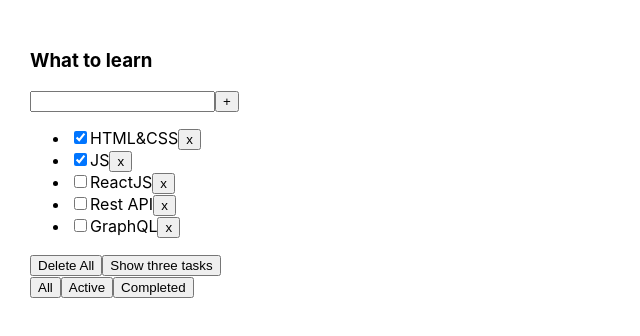
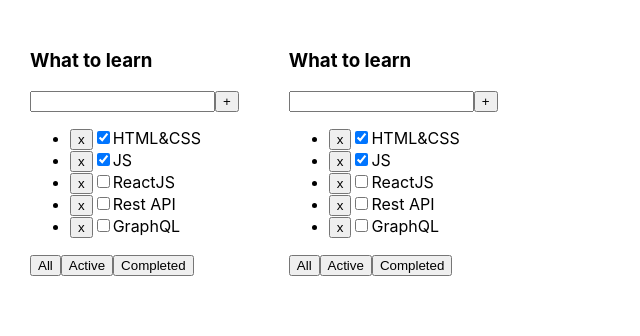
Before and after one commit to BlackLightninGg/Todolist, a React (Create React App) app: page / in a window 1280 px wide. Shown: the top 336 px of the page, without its empty margins (0-640 px from the left). Built offline with nearby package versions, Linux system fonts and the light colour scheme.

Commit message:
Learned and used hook useRef, appended and used extension auto-animate for teg ul

```diff
--- a/package.json
+++ b/package.json
@@ -10,10 +10,12 @@
     "@types/node": "^16.18.1",
     "@types/react": "^18.0.23",
     "@types/react-dom": "^18.0.7",
+    "@types/uuid": "^9.0.1",
     "react": "^18.2.0",
     "react-dom": "^18.2.0",
     "react-scripts": "5.0.1",
     "typescript": "^4.8.4",
+    "uuid": "^9.0.0",
     "web-vitals": "^2.1.4"
   },
   "scripts": {
@@ -39,5 +41,8 @@
       "last 1 firefox version",
       "last 1 safari version"
     ]
+  },
+  "devDependencies": {
+    "@formkit/auto-animate": "^1.0.0-beta.6"
   }
 }
--- a/src/App.tsx
+++ b/src/App.tsx
@@ -1,63 +1,108 @@
 import React, { useState } from 'react';
 import './App.css';
 import { Todolist } from './Todolist';
+import { v1 } from 'uuid';
+
+// Hi guys!
+// 1. Let's try an alternative way. Instead of useState we can try useRef in Todolist.tsx:
+// <input
+//     //value={title}
+//     // onChange={ onChangeHandler }
+//     ref={onChangeRef}
+//     onKeyPress={onKeyPressHandler}
+// />
+// let onChangeRef = useRef<HTMLInputElement>(null)
+// Inside of  const addTask = () => {} use onChangeRef.current.value
+// 2. Let's try children and F.C:
+// We will use double 'tag' <Todolist></Todolist>
+// <Todolist title="What to learn"
+//           tasks={tasksForTodolist}
+//           removeTask={removeTask}
+//           changeFilter={changeFilter}
+//           addTask={addTask} >
+//     <div>
+//         <div>Many intresting information</div>
+//      </div>
+// </Todolist>
+//Inside of Todolist.tsx
+// Type out changes in PropsType: children?:React.ReactNode
+// export const Todolist:React.FC<PropsType>=({children, ...props}) =>{
+//     return(
+//         <div>
+//             <div>...</div>
+//             {children}
+//         </div>
+//      )
+// }
+// 3. Let's append some animation in our project:
+//yarn add  @formkit/auto-animate -D
+// we use -D, because the best practice is to add new extensions to the object inside the package.json
+// "devDependencies": {
+//     "@formkit/auto-animate": "^1.0.0-beta.3"
+//   }
+// const [listRef] = useAutoAnimate<HTMLUListElement>() in Todolist.tsx
+// <ul ref={listRef}>
+//Look how smoothly the tasks are added!
+//P.S. Do you understand why a new task append in all Todolists?
+// [because we only have one state for all our todolists, but we'll talk about that on Tuesday.]
 
 
-//Hi guys!
-//1. Let's create a 'DELETE ALL TASKS' button, and place it above the filter buttons
-//Clicking the button removes all tasks
-//2. Let's create a fourth filter button-if you click it, the first three tasks will be displayed
-//3. Relocate everything associated with  filters to the Todolist.tsx component. Make it work
-//
-// let [filter, setFilter] = useState<FilterValuesType>("all");
-//
-// let tasksForTodolist = tasks;
-//
-// if (filter === "active") {
-//     tasksForTodolist = tasks.filter(t => t.isDone === false);
-// }
-// if (filter === "completed") {
-//     tasksForTodolist = tasks.filter(t => t.isDone === true);
-// }
-//
-// function changeFilter(value: FilterValuesType) {
-//     setFilter(value);
-// }
+export type FilterValuesType = "all" | "active" | "completed";
 
 function App() {
 
     let [tasks, setTasks] = useState([
-        { id: 1, title: "HTML&CSS", isDone: true },
-        { id: 2, title: "JS", isDone: true },
-        { id: 3, title: "ReactJS", isDone: false },
-        { id: 4, title: "Rest API", isDone: false },
-        { id: 5, title: "GraphQL", isDone: false },
+        { id: v1(), title: "HTML&CSS", isDone: true },
+        { id: v1(), title: "JS", isDone: true },
+        { id: v1(), title: "ReactJS", isDone: false },
+        { id: v1(), title: "Rest API", isDone: false },
+        { id: v1(), title: "GraphQL", isDone: false },
     ]);
 
-
-    let threeTasks = tasks
-
-    function removeTask(id: number) {
+    function removeTask(id: string) {
         let filteredTasks = tasks.filter(t => t.id != id);
         setTasks(filteredTasks);
     }
 
-
-    function deleteAllTasks(empty: Array<any>) {
-        setTasks(empty)
+    function addTask(title: string) {
+        let task = { id: v1(), title: title, isDone: false };
+        let newTasks = [task, ...tasks];
+        setTasks(newTasks);
     }
 
-    function showThreeTasks() {
-        setTasks(threeTasks.splice(0, 3))
+    let [filter, setFilter] = useState<FilterValuesType>("all");
+
+    let tasksForTodolist = tasks;
+
+    if (filter === "active") {
+        tasksForTodolist = tasks.filter(t => t.isDone === false);
     }
+    if (filter === "completed") {
+        tasksForTodolist = tasks.filter(t => t.isDone === true);
+    }
+
+    function changeFilter(value: FilterValuesType) {
+        setFilter(value);
+    }
+
+
 
     return (
         <div className="App">
             <Todolist title="What to learn"
-                tasks={tasks}
+                tasks={tasksForTodolist}
                 removeTask={removeTask}
-                deleteAllTasks={deleteAllTasks}
-                showThreeTasks={showThreeTasks} />
+                changeFilter={changeFilter}
+                addTask={addTask} >
+                <div>
+                    <div>Many intresting information</div>
+                </div>
+            </Todolist>
+            <Todolist title="What to learn"
+                       tasks={tasksForTodolist}
+                      removeTask={removeTask}
+                       changeFilter={changeFilter}
+                      addTask={addTask}/>
         </div>
     );
 }
@@ -65,59 +110,113 @@ function App() {
 export default App;
 
 
-//-------------------------------------------------------------------------
 
-// import React, {useState} from 'react';
-// import './App.css';
-// import {Todolist} from './Todolist';
+
+
+
+
+
+
+
+
+
+
+
+
+
+
+
+
+
+
+
+
+
+
+
+
+
+
+//-------------------------------------------------------------------------------------------------------
 //
-//
-// export type FilterValuesType = "all" | "active" | "completed" | "three";
+// export type FilterValuesType = "all" | "active" | "completed";
 //
 // function App() {
 //
 //     let [tasks, setTasks] = useState([
-//         {id: 1, title: "HTML&CSS", isDone: true},
-//         {id: 2, title: "JS", isDone: true},
-//         {id: 3, title: "ReactJS", isDone: false},
-//         {id: 4, title: "Rest API", isDone: false},
-//         {id: 5, title: "GraphQL", isDone: false},
+//         {id: v1(), title: "HTML&CSS", isDone: true},
+//         {id: v1(), title: "JS", isDone: true},
+//         {id: v1(), title: "ReactJS", isDone: false},
+//         {id: v1(), title: "Rest API", isDone: false},
+//         {id: v1(), title: "GraphQL", isDone: false},
 //     ]);
 //
-//     const deleteAllTasks = () => {
-//         setTasks([])
-//     }
-//
-//     function removeTask(id: number) {
+//     function removeTask(id: string) {
 //         let filteredTasks = tasks.filter(t => t.id != id);
 //         setTasks(filteredTasks);
 //     }
 //
-//     // let [filter, setFilter] = useState<FilterValuesType>("all");
-//     //
-//     // let tasksForTodolist = tasks;
-//     //
-//     // if (filter === "active") {
-//     //     tasksForTodolist = tasks.filter(t => t.isDone === false);
-//     // }
-//     // if (filter === "completed") {
-//     //     tasksForTodolist = tasks.filter(t => t.isDone === true);
-//     // }
-//     //
-//     // function changeFilter(value: FilterValuesType) {
-//     //     setFilter(value);
-//     // }
+//     function addTask(title: string) {
+//         let task = {id: v1(), title: title, isDone: false};
+//         let newTasks = [task, ...tasks];
+//         setTasks(newTasks);
+//     }
+//
+//     let [filter, setFilter] = useState<FilterValuesType>("all");
+//
+//     let tasksForTodolist = tasks;
+//
+//     if (filter === "active") {
+//         tasksForTodolist = tasks.filter(t => t.isDone === false);
+//     }
+//     if (filter === "completed") {
+//         tasksForTodolist = tasks.filter(t => t.isDone === true);
+//     }
+//
+//     function changeFilter(value: FilterValuesType) {
+//         setFilter(value);
+//     }
+//
 //
 //     return (
 //         <div className="App">
-//             <Todolist
-//                 title="What to learn"
-//                 tasks={tasks}
-//                 removeTask={removeTask}
-//                 //changeFilter={changeFilter}
-//                 deleteAllTasks={deleteAllTasks}
+//             <Todolist title="What to learn"
+//                       tasks={tasksForTodolist}
+//                       removeTask={removeTask}
+//                       changeFilter={changeFilter}
+//                       addTask={addTask}>
+//                 <div>
+//                     <div>Many intresting information</div>
+//                     <div>Many intresting information</div>
+//                     <div>Many intresting information</div>
+//                     <div>Many intresting information</div>
+//                     <div>Many intresting information</div>
+//                 </div>
+//             </Todolist>
 //
-//             />
+//             <Todolist title="What to learn"
+//                       tasks={tasksForTodolist}
+//                       removeTask={removeTask}
+//                       changeFilter={changeFilter}
+//                       addTask={addTask}>
+//                 <div>
+//                     <div>A lot of boring information</div>
+//                     <div>A lot of boring information</div>
+//                     <div>A lot of boring information</div>
+//                     <input placeholder={'A lot of boring information'}/>
+//                     <div>
+//                         <button>Boring Button 1</button>
+//                         <button>Boring Button 2</button>
+//                         <button>Boring Button 3</button>
+//                     </div>
+//                 </div>
+//             </Todolist>
+//
+//             <Todolist title="What to learn"
+//                       tasks={tasksForTodolist}
+//                       removeTask={removeTask}
+//                       changeFilter={changeFilter}
+//                       addTask={addTask}/>
 //         </div>
 //     );
 // }
--- a/src/Todolist.tsx
+++ b/src/Todolist.tsx
@@ -1,7 +1,9 @@
-import React, { useState } from 'react';
+import React, { ChangeEvent, KeyboardEvent, useRef, useState } from 'react';
+import { FilterValuesType } from './App';
+import { useAutoAnimate } from '@formkit/auto-animate/react'
 
 type TaskType = {
-    id: number
+    id: string
     title: string
     isDone: boolean
 }
@@ -9,65 +11,67 @@ type TaskType = {
 type PropsType = {
     title: string
     tasks: Array<TaskType>
-    removeTask: (taskId: number) => void
-    deleteAllTasks: (empty: Array<any>) => void
-    showThreeTasks: () => void
+    removeTask: (taskId: string) => void
+    changeFilter: (value: FilterValuesType) => void
+    addTask: (title: string) => void
+    children?: React.ReactNode
 }
 
-export type FilterValuesType = "all" | "active" | "completed";
+export const Todolist: React.FC<PropsType> = ({ children, ...props }) => {
+    //let [title, setTitle] = useState("")
 
 
+    //const onChangeHandler = (e: ChangeEvent<HTMLInputElement>) => {
+    //    setTitle(e.currentTarget.value)
+    //}
 
 
-export function Todolist(props: PropsType) {
-
-    let [filter, setFilter] = useState<FilterValuesType>("all");
-
-    let tasksForTodolist = props.tasks;
-
-    if (filter === "active") {
-        tasksForTodolist = props.tasks.filter(t => t.isDone === false);
-    }
-    if (filter === "completed") {
-        tasksForTodolist = props.tasks.filter(t => t.isDone === true);
-
+    const onKeyPressHandler = (e: KeyboardEvent<HTMLInputElement>) => {
+        if (e.key === 'Enter') {
+            addTask();
+        }
     }
 
-    function changeFilter(value: FilterValuesType) {
-        setFilter(value);
+    const onAllClickHandler = () => props.changeFilter("all");
+    const onActiveClickHandler = () => props.changeFilter("active");
+    const onCompletedClickHandler = () => props.changeFilter("completed");
+    let onChangeRef = useRef<HTMLInputElement>(null)
+    const [listRef] = useAutoAnimate<HTMLUListElement>()
+
+
+    const addTask = () => {
+        if (onChangeRef.current) {
+            props.addTask(onChangeRef.current.value)
+            onChangeRef.current.value = ''
+        }
     }
-
 
     return <div>
         <h3>{props.title}</h3>
         <div>
-            <input />
-            <button>+</button>
+            <input ref={onChangeRef}
+                onKeyDown={onKeyPressHandler}
+            />
+            <button onClick={addTask}>+</button>
         </div>
-        <ul>
+        <ul ref={listRef}>
             {
-                tasksForTodolist.map(t => <li key={t.id}>
-                    <input type="checkbox" checked={t.isDone} />
-                    <span>{t.title}</span>
-                    <button onClick={() => { props.removeTask(t.id) }}>x</button>
-                </li>)
+                props.tasks.map(t => {
+
+                    const onClickHandler = () => props.removeTask(t.id)
+
+                    return <li key={t.id}>
+                        <button onClick={onClickHandler}>x</button>
+                        <input type="checkbox" checked={t.isDone} />
+                        <span>{t.title}</span>
+                    </li>
+                })
             }
         </ul>
         <div>
-            <button onClick={() => props.deleteAllTasks([])}>Delete All</button>
-            <button onClick={props.showThreeTasks}>Show three tasks</button>
-        </div>
-
-        <div>
-            <button onClick={() => { changeFilter("all") }}>
-                All
-            </button>
-            <button onClick={() => { changeFilter("active") }}>
-                Active
-            </button>
-            <button onClick={() => { changeFilter("completed") }}>
-                Completed
-            </button>
+            <button onClick={onAllClickHandler}>All</button>
+            <button onClick={onActiveClickHandler}>Active</button>
+            <button onClick={onCompletedClickHandler}>Completed</button>
         </div>
     </div>
 }
@@ -88,21 +92,13 @@ export function Todolist(props: PropsType) {
 
 
 
-
-
-
-
-
-
-
-
-//------------------------------------------------------------------------------------------------
-
-// import React, {useState} from 'react';
+//----------------------------------------------------------------------------------
+// import React, {ChangeEvent, KeyboardEvent, useRef, useState} from 'react';
 // import {FilterValuesType} from './App';
+// import {useAutoAnimate} from "@formkit/auto-animate/react";
 //
 // type TaskType = {
-//     id: number
+//     id: string
 //     title: string
 //     isDone: boolean
 // }
@@ -110,60 +106,71 @@ export function Todolist(props: PropsType) {
 // type PropsType = {
 //     title: string
 //     tasks: Array<TaskType>
-//     removeTask: (taskId: number) => void
-//     //changeFilter: (value: FilterValuesType) => void
-//     deleteAllTasks:()=>void
+//     removeTask: (taskId: string) => void
+//     changeFilter: (value: FilterValuesType) => void
+//     addTask: (title: string) => void
+//     children?:React.ReactNode
 // }
 //
-// export function Todolist(props: PropsType) {
+// export const Todolist:React.FC<PropsType>=({children, ...props}) =>{
+//     const [listRef] = useAutoAnimate<HTMLUListElement>()
+//     let onChangeRef = useRef<HTMLInputElement>(null)
+//     //let [title, setTitle] = useState("")
 //
-//     let [filter, setFilter] = useState<FilterValuesType>("all");
-//
-//     let tasksForTodolist = props.tasks;
-//
-//     if (filter === "three") {
-//         tasksForTodolist = props.tasks.filter(t => t.id<4);
-//     }
-//     if (filter === "active") {
-//         tasksForTodolist = props.tasks.filter(t => t.isDone === false);
-//     }
-//     if (filter === "completed") {
-//         tasksForTodolist = props.tasks.filter(t => t.isDone === true);
+//     const addTask = () => {
+//         // props.addTask(title);
+//         // setTitle("");
+//         if (onChangeRef.current) {
+//             props.addTask(onChangeRef.current.value)
+//             onChangeRef.current.value = ''
+//         }
 //     }
 //
-//     function changeFilter(value: FilterValuesType) {
-//         setFilter(value);
+//     // const onChangeHandler = (e: ChangeEvent<HTMLInputElement>) => {
+//     //     setTitle(e.currentTarget.value)
+//     // }
+//
+//
+//     const onKeyPressHandler = (e: KeyboardEvent<HTMLInputElement>) => {
+//         if (e.key === 'Enter') {
+//             addTask();
+//         }
 //     }
+//
+//     const onAllClickHandler = () => props.changeFilter("all");
+//     const onActiveClickHandler = () => props.changeFilter("active");
+//     const onCompletedClickHandler = () => props.changeFilter("completed");
 //
 //     return <div>
 //         <h3>{props.title}</h3>
 //         <div>
-//             <input/>
-//             <button>+</button>
+//             <input
+//                 //value={title}
+//                 // onChange={ onChangeHandler }
+//                 ref={onChangeRef}
+//                 onKeyPress={onKeyPressHandler}
+//             />
+//             <button onClick={addTask}>+</button>
 //         </div>
-//         <ul>
+//         <ul ref={listRef}>
 //             {
-//                 tasksForTodolist.map(t => <li key={t.id}>
-//                     <input type="checkbox" checked={t.isDone}/>
-//                     <span>{t.title}</span>
-//                     <button onClick={ () => { props.removeTask(t.id) } }>x</button>
-//                 </li>)
+//                 props.tasks.map(t => {
+//
+//                     const onClickHandler = () => props.removeTask(t.id)
+//
+//                     return <li key={t.id} >
+//                         <input type="checkbox" checked={t.isDone}/>
+//                         <span>{t.title}</span>
+//                         <button onClick={onClickHandler}>x</button>
+//                     </li>
+//                 })
 //             }
 //         </ul>
-//         <button onClick={()=>props.deleteAllTasks()}>DELETE ALL TASKS</button>
 //         <div>
-//             <button onClick={ () => { changeFilter("three") } }>
-//                 Give me the first three
-//             </button>
-//             <button onClick={ () => { changeFilter("all") } }>
-//                 All
-//             </button>
-//             <button onClick={ () => { changeFilter("active") } }>
-//                 Active
-//             </button>
-//             <button onClick={ () => { changeFilter("completed") } }>
-//                 Completed
-//             </button>
+//             <button onClick={onAllClickHandler}>All</button>
+//             <button onClick={onActiveClickHandler}>Active</button>
+//             <button onClick={onCompletedClickHandler}>Completed</button>
 //         </div>
+//         {children}
 //     </div>
 // }
```
Also changed, not shown: 1 other file (tests, documents, lock files or other folders).
